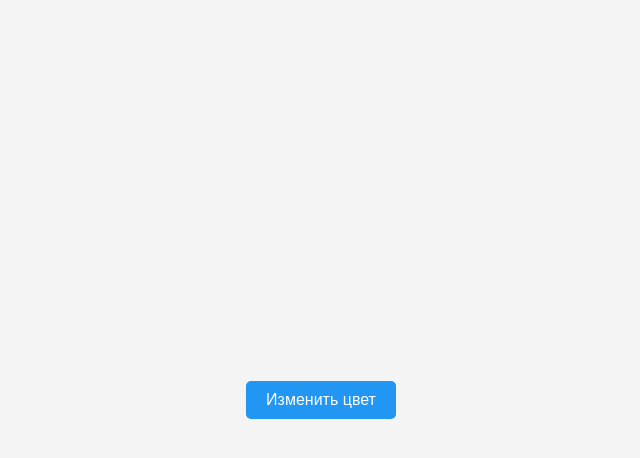
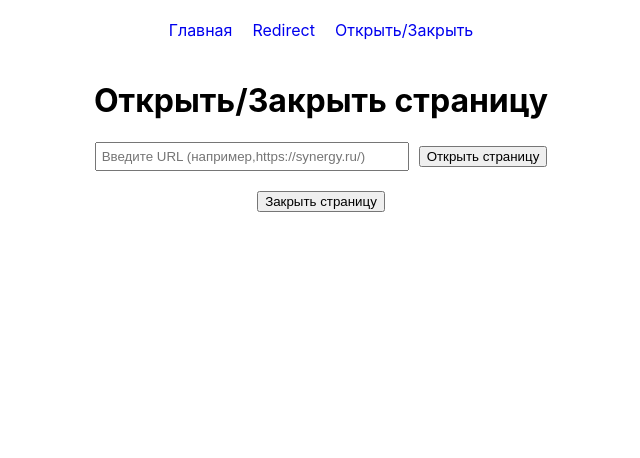
Before and after one commit to BooBa77/synergy_react, a React (Create React App) app: page /open-close in a window 1280 px wide. Shown: the top 458 px of the page, without its empty margins (319-959 px from the left). Built offline with nearby package versions, Linux system fonts and the light colour scheme.

Commit message:
демонстрация Маршрутизации, URL и работа с API

```diff
--- a/src/App.js
+++ b/src/App.js
@@ -1,62 +1,39 @@
-import React, { useState } from 'react';
-import Button from './components/Button';
-import './App.css';
+import React from "react";
+import { BrowserRouter as Router, Routes, Route, Link } from "react-router-dom";
+import Home from "./pages/Home";
+import RedirectPage from "./pages/RedirectPage";
+import OpenClosePage from "./pages/OpenClosePage";
 
-/**
- * Главный компонент приложения
- * Управляет счетчиком кликов и изменяет фон на случайный цвет только на четных кликах
- * На нечетных кликах фон остается без изменений
+/*
+ Главный компонент приложения
+ Настраивает маршрутизацию между страницами
  */
-function App() {
-    // Состояние для подсчета количества кликов
-    const [clickCount, setClickCount] = useState(0);
-    // Состояние для хранения текущего цвета фона
-    const [backgroundColor, setBackgroundColor] = useState('#f4f4f4');
+const App = () => {
+    return (
+        <Router>
+            <div style={{ textAlign: "center" }}>
+                {/* Навигационное меню */}
+                <nav style={{ marginBottom: "20px", padding: "20px" }}>
+                    <Link to="/" style={{ margin: "0 10px", textDecoration: "none" }}>
+                        Главная
+                    </Link>
+                    <Link to="/redirect" style={{ margin: "0 10px", textDecoration: "none" }}>
+                        Redirect
+                    </Link>
+                    <Link to="/open-close" style={{ margin: "0 10px", textDecoration: "none" }}>
+                        Открыть/Закрыть
+                    </Link>
+                </nav>
 
-    /**
-     * Генерирует случайный цвет в HEX формате
-     * @returns {string} Случайный цвет в формате #RRGGBB
-     */
-    const getRandomColor = () => {
-        const letters = '0123456789ABCDEF';
-        let color = '#';
-        for (let i = 0; i < 6; i++) {
-            color += letters[Math.floor(Math.random() * 16)];
-        }
-        return color;
-    };
-
-    /**
-     * Обработчик клика по кнопке
-     * На четных кликах меняет фон на случайный цвет
-     * На нечетных кликах оставляет фон без изменений
-     */
-    const handleButtonClick = () => {
-        const newCount = clickCount + 1;
-
-        // Меняем фон только на четных кликах
-        if (newCount % 2 === 0) {
-            const randomColor = getRandomColor();
-            setBackgroundColor(randomColor);
-        }
-
-        setClickCount(newCount);
-    };
-
-    // Определяем четность клика для изменения цвета кнопки
-    const isEvenClick = clickCount % 2 === 0;
-
-    return (
-        <div
-            className="app-container"
-            style={{
-                backgroundColor: backgroundColor,
-            }}
-        >
-            {/* Компонент кнопки с обработчиком клика и информацией о четности */}
-            <Button onClick={handleButtonClick} isEvenClick={isEvenClick} />
-        </div>
+                {/* Маршруты приложения */}
+                <Routes>
+                    <Route path="/" element={<Home />} />
+                    <Route path="/redirect" element={<RedirectPage />} />
+                    <Route path="/open-close" element={<OpenClosePage />} />
+                </Routes>
+            </div>
+        </Router>
     );
-}
+};
 
 export default App;
--- a/src/components/Button.css
+++ /dev/null
@@ -1,23 +0,0 @@
-/* Стили для кнопки */
-.custom-button {
-    background-color: #4caf50;
-    color: white;
-    border: none;
-    padding: 10px 20px;
-    font-size: 16px;
-    cursor: pointer;
-    border-radius: 5px;
-    transition: background-color 0.3s ease;
-}
-
-.custom-button:hover {
-    background-color: #45a049;
-}
-
-.custom-button.clicked {
-    background-color: #2196f3; /* Цвет кнопки после клика */
-}
-
-.custom-button.clicked:hover {
-    background-color: #1976d2; /* Цвет при наведении после клика */
-}
--- a/src/components/Button.js
+++ /dev/null
@@ -1,25 +0,0 @@
-import React from 'react';
-import './Button.css';
-
-/**
- * Компонент кнопки с изменением цвета только на четные клики
- * Демонстрирует условный рендеринг CSS-классов
- * @param {Object} props - Свойства компонента
- * @param {Function} props.onClick - Обработчик клика
- * @param {boolean} props.isEvenClick - Флаг четного клика
- */
-const Button = ({ onClick, isEvenClick }) => {
-    // Формируем класс кнопки в зависимости от четности клика
-    const buttonClass = `custom-button ${isEvenClick ? 'clicked' : ''}`;
-
-    return (
-        <button
-            className={buttonClass}
-            onClick={onClick}
-        >
-            Изменить цвет
-        </button>
-    );
-};
-
-export default Button;
--- /dev/null
+++ b/src/pages/Home.js
@@ -0,0 +1,55 @@
+import React, { useState, useEffect } from "react";
+
+/*
+ Главная страница приложения
+ Отображает информацию о браузере, времени и курсоре
+ */
+const Home = () => {
+    // Состояние для текущего времени
+    const [time, setTime] = useState(new Date());
+    // Состояние для координат курсора
+    const [cursorPosition, setCursorPosition] = useState({ x: 0, y: 0 });
+
+    useEffect(() => {
+        // Обновляем время каждую секунду
+        const interval = setInterval(() => setTime(new Date()), 1000);
+
+        // Обработчик движения мыши
+        const handleMouseMove = (event) => {
+            setCursorPosition({
+                x: event.clientX,
+                y: event.clientY
+            });
+        };
+
+        // Добавляем обработчик движения мыши
+        window.addEventListener("mousemove", handleMouseMove);
+
+        // Очистка при размонтировании компонента
+        return () => {
+            clearInterval(interval);
+            window.removeEventListener("mousemove", handleMouseMove);
+        };
+    }, []); // Пустой массив зависимостей - эффект только при монтировании
+
+    return (
+        <div style={{ textAlign: "center" }}>
+            <h1>Добро пожаловать!</h1>
+            <p>Дата: {time.toLocaleDateString()}</p>
+            <p>
+                Время: {time.toLocaleTimeString()} (UTC{" "}
+                {time.getTimezoneOffset() / 60})
+            </p>
+            <p>UserAgent: {navigator.userAgent}</p>
+            <p>
+                ViewPort: {window.innerWidth} x {window.innerHeight},
+                Плотность пикселей: {window.devicePixelRatio}
+            </p>
+            <p>
+                Координаты курсора: X: {cursorPosition.x}, Y: {cursorPosition.y}
+            </p>
+        </div>
+    );
+};
+
+export default Home;
--- /dev/null
+++ b/src/pages/OpenClosePage.js
@@ -0,0 +1,66 @@
+import React, { useState } from "react";
+
+/*
+ Страница для открытия и закрытия окон браузера
+ Демонстрирует работу с window.open и window.close
+ */
+const OpenClosePage = () => {
+    // Состояние для хранения URL
+    const [url, setUrl] = useState("");
+
+    /*
+     Открывает новую вкладку с введенным URL
+     */
+    const handleOpenPage = () => {
+        if (url) {
+            window.open(url, "_blank");
+        } else {
+            alert("Введите URL!");
+        }
+    };
+
+    /*
+     Закрывает текущее окно браузера
+     Примечание: работает только для окон, открытых через window.open()
+     */
+    const handleClosePage = () => {
+        window.close();
+    };
+
+    return (
+        <div style={{ textAlign: "center" }}>
+            <h1>Открыть/Закрыть страницу</h1>
+
+            {/* Поле для ввода URL */}
+            <input
+                type="text"
+                placeholder="Введите URL (например,https://synergy.ru/)"
+                value={url}
+                onChange={(e) => setUrl(e.target.value)}
+                style={{
+                    marginRight: "10px",
+                    padding: "5px",
+                    width: "300px"
+                }}
+            />
+
+            {/* Кнопка открытия страницы */}
+            <button onClick={handleOpenPage}>
+                Открыть страницу
+            </button>
+
+            <br />
+
+            {/* Кнопка закрытия страницы */}
+            <button
+                onClick={handleClosePage}
+                style={{ marginTop: "20px" }}
+            >
+                Закрыть страницу
+            </button>
+            {/* Кнопка не будет работать из-за безопасномти браузера */}
+        </div>
+    );
+};
+
+export default OpenClosePage;
--- /dev/null
+++ b/src/pages/RedirectPage.js
@@ -0,0 +1,22 @@
+import React from "react";
+import { useNavigate } from "react-router-dom";
+
+/*
+ Страница редиректа
+ Демонстрирует использование useNavigate для навигации
+ */
+const RedirectPage = () => {
+    // Хук для навигации между страницами
+    const navigate = useNavigate();
+
+    return (
+        <div style={{ textAlign: "center" }}>
+            <h1>Страница Redirect</h1>
+            <button onClick={() => navigate("/")}>
+                Вернуться на главную
+            </button>
+        </div>
+    );
+};
+
+export default RedirectPage;
```
Also changed, not shown: package.json (+5 -7 lines), 1 other file (tests, documents, lock files or other folders).
